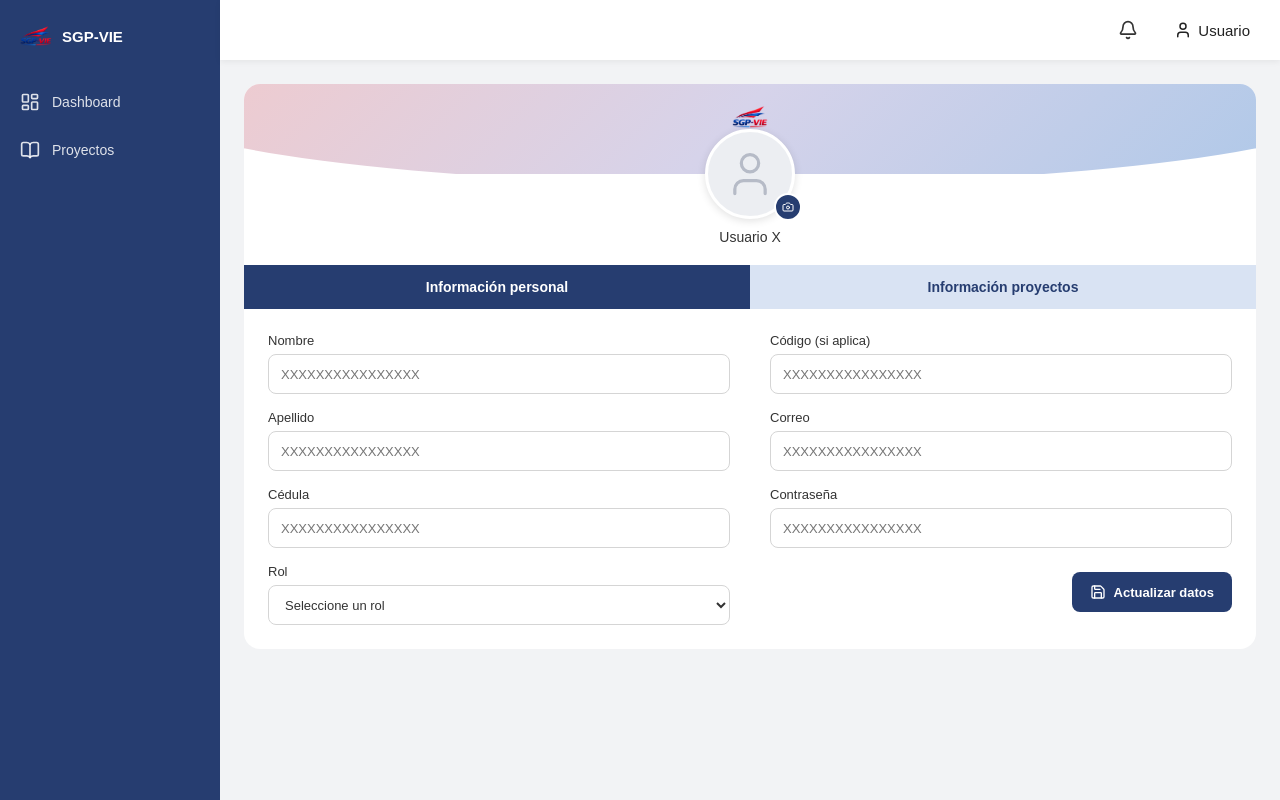
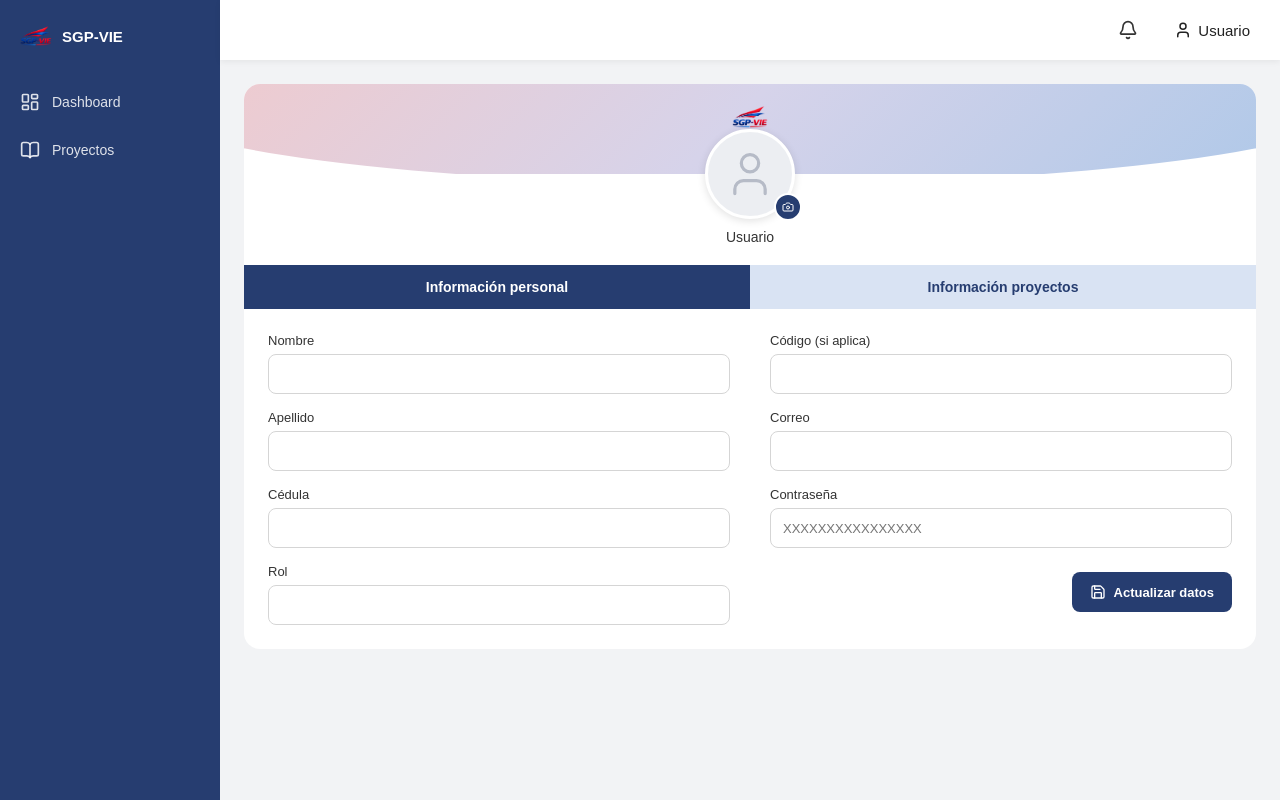
Before and after one commit to practicainvestigaciones-28/Practica, a React (Vite) app in the folder frontend/: page /perfil in a window 1280 px wide. Built offline with nearby package versions, Linux system fonts and the light colour scheme.

Commit message:
Llamar datos del usuario

```diff
--- a/frontend/src/pages/Perfil.tsx
+++ b/frontend/src/pages/Perfil.tsx
@@ -2,6 +2,7 @@ import { useRef, useState } from 'react'
 import { Save, User, Camera } from 'lucide-react'
 import { estadoConfig, ordenEstados, type Estado } from '../lib/estado'
 import { getRole } from '../lib/auth'
+import { useAuth } from '../context/AuthContext'
 import './Perfil.css'
 
 type Tab = 'personal' | 'proyectos'
@@ -24,6 +25,8 @@ const proyectosUsuario: Proyecto[] = [
 ]
 
 function Perfil() {
+  const { usuario } = useAuth()
+
   const role = getRole()
   const isAdmin = role === 'administrador'
 
@@ -80,7 +83,9 @@ function Perfil() {
         />
       </div>
 
-      <p className="perfil-username">Usuario X</p>
+      <p className="perfil-username">
+      {usuario ? `${usuario.nombre} ${usuario.apellido}` : 'Usuario'}
+      </p>
 
       {isAdmin ? (
         <div className="perfil-tabs">
@@ -113,26 +118,28 @@ function Perfil() {
             <div className="perfil-form-col">
               <div className="perfil-field">
                 <label>Nombre</label>
-                <input type="text" placeholder="XXXXXXXXXXXXXXXX" />
+                <input type="text" value={usuario?.nombre ?? ''} readOnly />
               </div>
               <div className="perfil-field">
                 <label>Apellido</label>
-                <input type="text" placeholder="XXXXXXXXXXXXXXXX" />
+                <input type="text" value={usuario?.apellido ?? ''} readOnly/>
               </div>
               <div className="perfil-field">
                 <label>Cédula</label>
-                <input type="text" placeholder="XXXXXXXXXXXXXXXX" />
+                <input
+                      type="text"
+                      value={usuario?.cedula ?? ''}
+                      readOnly
+                />
               </div>
 
               {!isAdmin && (
                 <div className="perfil-field">
                   <label>Rol</label>
-                  <select defaultValue="">
-                    <option value="" disabled>Seleccione un rol</option>
-                    <option value="administrador">Administrador</option>
-                    <option value="docente">Docente</option>
-                    <option value="investigador">Investigador</option>
-                  </select>
+                  <input  type="text"
+                          value={usuario?.roles?.join(', ') ?? ''}
+                          readOnly
+                  />
                 </div>
               )}
             </div>
@@ -140,11 +147,18 @@ function Perfil() {
             <div className="perfil-form-col">
               <div className="perfil-field">
                 <label>Código (si aplica)</label>
-                <input type="text" placeholder="XXXXXXXXXXXXXXXX" />
+                <input
+                      type="text"
+                      value={usuario?.codigo ?? ''}
+                      readOnly
+                />
               </div>
               <div className="perfil-field">
                 <label>Correo</label>
-                <input type="email" placeholder="XXXXXXXXXXXXXXXX" />
+                <input  type="email"
+                        value={usuario?.correo ?? ''}
+                        readOnly
+                />
               </div>
               <div className="perfil-field">
                 <label>Contraseña</label>
```
Also changed, not shown: 1 other file (tests, documents, lock files or other folders).
